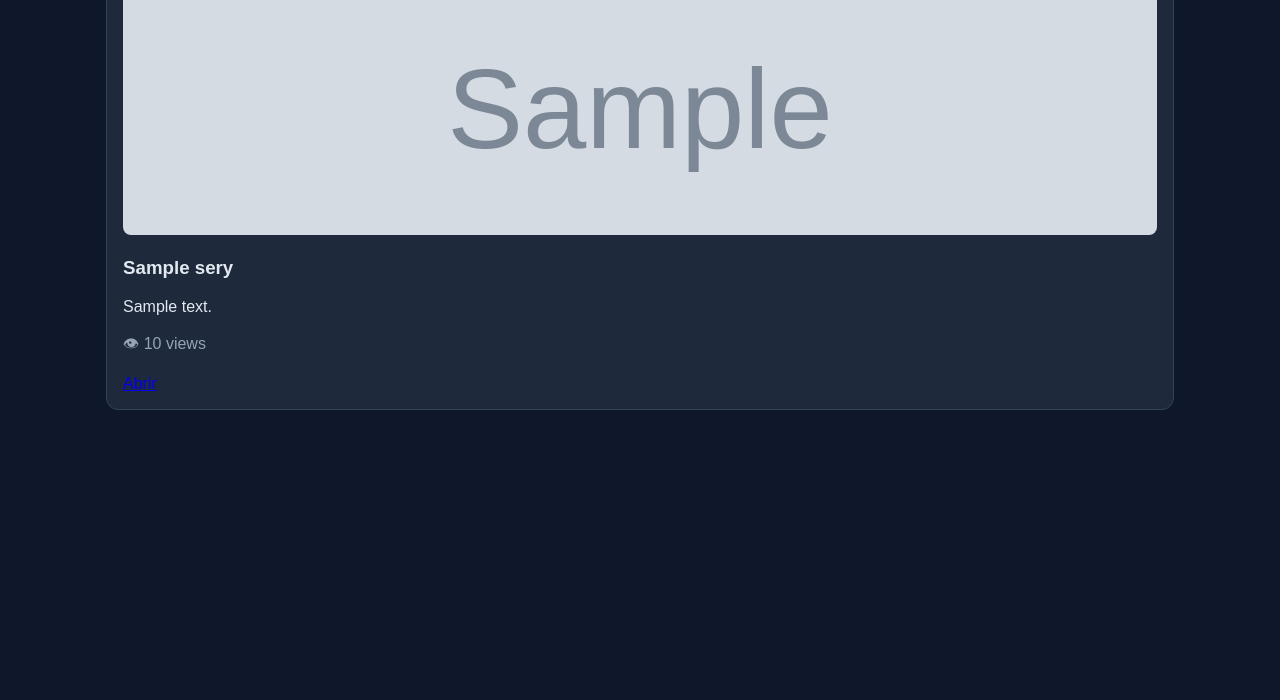
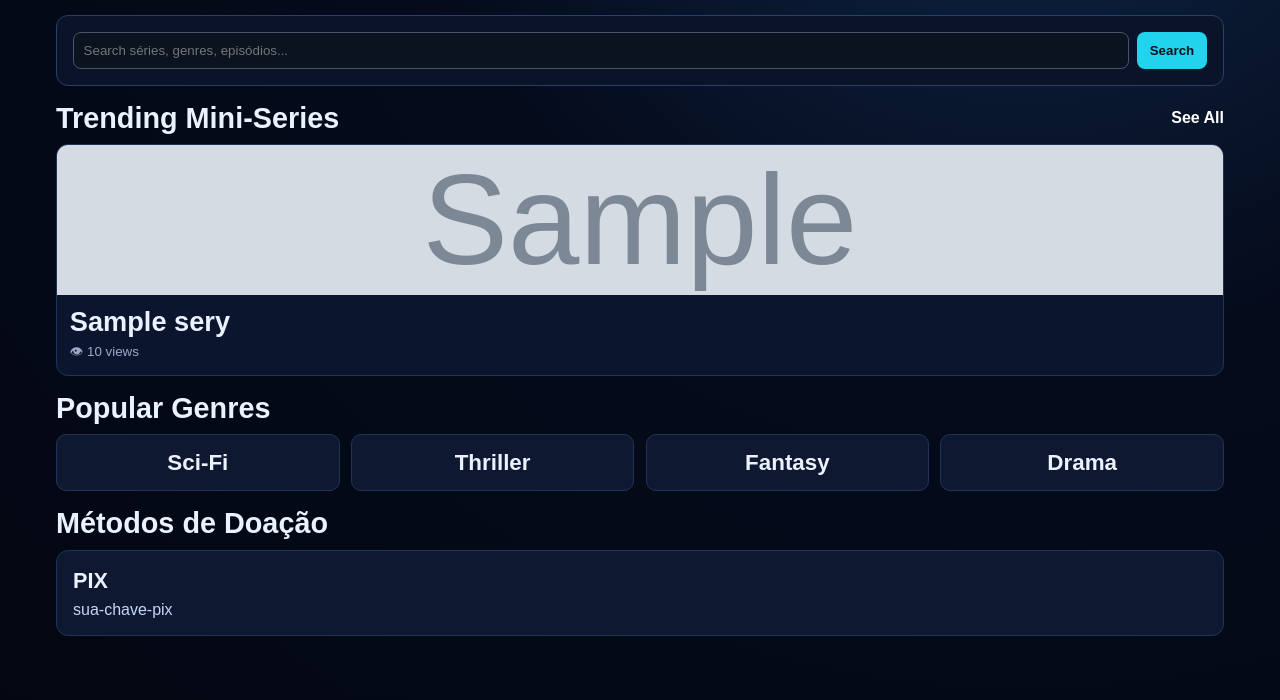
Before and after one commit to silvanet32/gamenew, a Flask app: page /home in a window 1280 px wide. Shown: the part 392-1092 px from the top of the page. Before the commit the page ends 802 px from the top, so only its background shows below. Run offline with Flask 3, Linux system fonts and the light colour scheme; the visitor is signed in with stand-in values (Sample User, id 1); data comes from the database, SQL or seed files in the repository; tables that the repository leaves empty hold one stand-in row (values such as "Sample post"); grey boxes marked "Sample" are stand-in pictures.

Commit message:
Redesenhar interface home no estilo streaming cinematográfico

```diff
--- a/static/style.css
+++ b/static/style.css
@@ -1,15 +1,72 @@
-:root{--bg:#0f172a;--card:#1e293b;--line:#334155;--text:#e2e8f0;--muted:#94a3b8;--primary:#22d3ee;--danger:#fb7185}
-*{box-sizing:border-box} body{margin:0;font-family:Arial,sans-serif;background:var(--bg);color:var(--text)}
-.topbar{display:flex;justify-content:space-between;align-items:center;padding:1rem 1.5rem;border-bottom:1px solid var(--line)}
-nav{display:flex;gap:.8rem;align-items:center;flex-wrap:wrap}nav a{color:var(--primary);text-decoration:none}
-.container{max-width:1100px;margin:1rem auto;padding:0 1rem 2rem}
+:root{
+  --bg:#050b1b;
+  --card:#0e1931;
+  --line:#1f3458;
+  --text:#eaf1ff;
+  --muted:#9aa8c9;
+  --primary:#22d3ee;
+  --danger:#fb7185;
+  --accent:#ef4444;
+}
+*{box-sizing:border-box}
+body{
+  margin:0;
+  font-family:Arial,sans-serif;
+  color:var(--text);
+  background:radial-gradient(circle at 80% 10%, #102a4d 0%, #050b1b 45%, #030712 100%);
+}
+.topbar{display:flex;justify-content:space-between;align-items:center;padding:1rem 1.6rem;border-bottom:1px solid var(--line)}
+.brand{margin:0;font-size:1.15rem;letter-spacing:.3px}
+.stream-nav{display:flex;gap:1rem;flex-wrap:wrap;align-items:center}
+.stream-nav a{color:#dbe6ff;text-decoration:none;font-weight:700;opacity:.9}
+.stream-nav a.active,.stream-nav a:hover{color:#fff;border-bottom:2px solid var(--accent);padding-bottom:.2rem}
+.container{max-width:1200px;margin:1rem auto;padding:0 1rem 2rem}
+.stream-container{padding-top:1.2rem}
+
+.hero-banner{
+  background-image:linear-gradient(90deg,rgba(4,11,27,.85),rgba(4,11,27,.25)),url('https://images.unsplash.com/photo-1489599849927-2ee91cede3ba?auto=format&fit=crop&w=1800&q=80');
+  background-size:cover;
+  background-position:center;
+  min-height:300px;
+  border-radius:16px;
+  border:1px solid #29406b;
+  display:flex;
+  align-items:flex-end;
+  padding:1.4rem;
+  margin-bottom:1rem;
+}
+.hero-overlay{max-width:600px}
+.hero-kicker{margin:0;color:#f8fafc;font-size:2rem;font-weight:900;letter-spacing:1px;text-shadow:0 2px 14px rgba(0,0,0,.7)}
+.hero-banner h2{margin:.2rem 0 .4rem;font-size:1.8rem}
+.hero-banner p{margin:0;color:#d2def8}
+
+.section-title-row{display:flex;justify-content:space-between;align-items:center;margin:1rem 0 .6rem}
+.section-title-row h3{margin:0;font-size:1.8rem}
+.section-title-row a{color:#fff;text-decoration:none;font-weight:700}
+
+.poster-row{display:grid;grid-template-columns:repeat(auto-fit,minmax(220px,1fr));gap:.8rem}
+.poster-card{position:relative;background:#0b152d;border:1px solid var(--line);border-radius:12px;overflow:hidden}
+.cover{width:100%;height:150px;object-fit:cover;display:block}
+.cover-fallback{display:flex;align-items:center;justify-content:center;background:#1e3a8a;font-size:2.2rem;font-weight:900;color:white}
+.poster-caption{padding:.7rem .8rem}
+.poster-caption h4{margin:0 0 .2rem;font-size:1.7rem}
+.poster-caption small{color:var(--muted)}
+.poster-link{position:absolute;inset:0;text-indent:-9999px}
+
+.genre-row{display:grid;grid-template-columns:repeat(auto-fit,minmax(180px,1fr));gap:.7rem}
+.genre-chip{display:flex;align-items:center;justify-content:center;padding:.9rem;border-radius:10px;background:#0e1931;border:1px solid var(--line);font-weight:700;font-size:1.4rem}
+
 .card{background:var(--card);border:1px solid var(--line);border-radius:12px;padding:1rem;margin-bottom:1rem}
+.donation-grid{display:grid;gap:.8rem;grid-template-columns:repeat(auto-fit,minmax(230px,1fr))}
+.donation-item h4{margin:.1rem 0 .4rem;font-size:1.35rem}
+.donation-item p{margin:0;color:#c7d6f7;word-break:break-word}
+
 .grid{display:grid;gap:1rem}.grid.two{grid-template-columns:repeat(auto-fit,minmax(280px,1fr))}.grid.three{grid-template-columns:repeat(auto-fit,minmax(220px,1fr))}
 .form{display:flex;flex-direction:column;gap:.6rem}.inline{flex-direction:row;flex-wrap:wrap}
 input,textarea,button{border-radius:8px;padding:.6rem;border:1px solid #475569;background:#0b1220;color:var(--text)}
 button,.btn-link{background:var(--primary);color:#0a0f1a;border:none;font-weight:700;cursor:pointer;text-decoration:none;padding:.55rem .8rem;border-radius:8px;display:inline-block}
-.cover{width:100%;max-height:250px;object-fit:cover;border-radius:8px}.cover.detail{max-height:420px}
 .actions{display:flex;gap:.5rem;align-items:center;flex-wrap:wrap}.danger{background:var(--danger)!important;color:#1b0a0f}
 .muted{color:var(--muted)}.flash-wrap{display:grid;gap:.4rem}.flash{padding:.7rem;border-radius:8px}.flash.success{background:#134e4a}.flash.warning{background:#78350f}.flash.danger{background:#7f1d1d}.flash.info{background:#1e3a8a}
 .search-row{display:flex;gap:.5rem}.search-row input{flex:1}
 .comment{padding:.6rem;border:1px solid var(--line);border-radius:8px;margin-top:.5rem;background:#111827}
+.stream-search-card{background:#0a1328;border-color:#29406b}
--- a/templates/base.html
+++ b/templates/base.html
@@ -7,22 +7,24 @@
   <link rel="stylesheet" href="{{ url_for('static', filename='style.css') }}">
 </head>
 <body>
-  <header class="topbar">
-    <h1>🎬 GameNew Séries</h1>
-    <nav>
+  <header class="topbar stream-topbar">
+    <h1 class="brand">GameNew Séries</h1>
+    <nav class="stream-nav">
       {% if current_user.id %}
-        <a href="{{ url_for('home') }}">Home</a>
+        <a href="{{ url_for('home') }}" class="active">Home</a>
+        <a href="{{ url_for('home', q='trending') }}">Trending</a>
+        <a href="{{ url_for('home', q='fantasia') }}">Genres</a>
+        <a href="{{ url_for('home') }}">My List</a>
         {% if current_user.is_admin %}
           <a href="{{ url_for('admin_manage') }}">Gerenciar</a>
-          <a href="{{ url_for('admin_donation_panel') }}">Doações</a>
-          <a href="{{ url_for('admin_stats') }}">Stats</a>
+          <a href="{{ url_for('admin_add_series') }}">Adicionar Série</a>
         {% endif %}
-        <a href="{{ url_for('logout') }}">Sair ({{ current_user.username }})</a>
+        <a href="{{ url_for('logout') }}">Sair</a>
       {% endif %}
     </nav>
   </header>
 
-  <main class="container">
+  <main class="container stream-container">
     {% with messages = get_flashed_messages(with_categories=true) %}
       {% if messages %}
         <div class="flash-wrap">
--- a/templates/home.html
+++ b/templates/home.html
@@ -1,37 +1,67 @@
 {% extends 'base.html' %}
 {% block title %}Home | GameNew{% endblock %}
 {% block content %}
-<section class="card">
+<section class="hero-banner">
+  <div class="hero-overlay">
+    <p class="hero-kicker">MINI SERIES</p>
+    <h2>Short Stories, Big Thrills</h2>
+    <p>Publique e gerencie novas séries com visual cinematográfico.</p>
+  </div>
+</section>
+
+<section class="card stream-search-card">
   <form method="get" action="{{ url_for('home') }}" class="search-row">
-    <input type="text" name="q" value="{{ q }}" placeholder="Buscar séries...">
-    <button type="submit">Buscar</button>
+    <input type="text" name="q" value="{{ q }}" placeholder="Search séries, genres, episódios...">
+    <button type="submit">Search</button>
   </form>
 </section>
 
-<section class="card">
-  <h3>💖 Métodos de Doação</h3>
+<section class="section-title-row">
+  <h3>Trending Mini-Series</h3>
+  <a href="{{ url_for('home') }}">See All</a>
+</section>
+<section class="poster-row">
+{% for s in series %}
+  <article class="poster-card">
+    {% if s.cover_url %}
+      <img src="{{ s.cover_url }}" class="cover" alt="{{ s.title }}">
+    {% else %}
+      <div class="cover cover-fallback">{{ s.title[:1] }}</div>
+    {% endif %}
+    <div class="poster-caption">
+      <h4>{{ s.title }}</h4>
+      <small>👁 {{ s.views }} views</small>
+    </div>
+    <a class="poster-link" href="{{ url_for('serie_detail', series_id=s.id) }}">Abrir</a>
+  </article>
+{% else %}
+  <p class="muted">Nenhuma série cadastrada ainda.</p>
+{% endfor %}
+</section>
+
+<section class="section-title-row">
+  <h3>Popular Genres</h3>
+</section>
+<section class="genre-row">
+  <span class="genre-chip">Sci-Fi</span>
+  <span class="genre-chip">Thriller</span>
+  <span class="genre-chip">Fantasy</span>
+  <span class="genre-chip">Drama</span>
+</section>
+
+<section class="section-title-row">
+  <h3>Métodos de Doação</h3>
+</section>
+<section class="donation-grid">
   {% if donation_methods %}
-    <ul>
     {% for d in donation_methods %}
-      <li><strong>{{ d.name }}:</strong> {{ d.payment_key }}</li>
+      <article class="card donation-item">
+        <h4>{{ d.name }}</h4>
+        <p>{{ d.payment_key }}</p>
+      </article>
     {% endfor %}
-    </ul>
   {% else %}
     <p class="muted">Nenhum método ativo.</p>
   {% endif %}
 </section>
-
-<section class="grid three">
-{% for s in series %}
-  <article class="card">
-    {% if s.cover_url %}<img src="{{ s.cover_url }}" class="cover" alt="{{ s.title }}">{% endif %}
-    <h3>{{ s.title }}</h3>
-    <p>{{ s.description[:140] }}{% if s.description and s.description|length > 140 %}...{% endif %}</p>
-    <p class="muted">👁 {{ s.views }} views</p>
-    <a href="{{ url_for('serie_detail', series_id=s.id) }}">Abrir</a>
-  </article>
-{% else %}
-  <p class="muted">Nenhuma série cadastrada.</p>
-{% endfor %}
-</section>
 {% endblock %}
```
